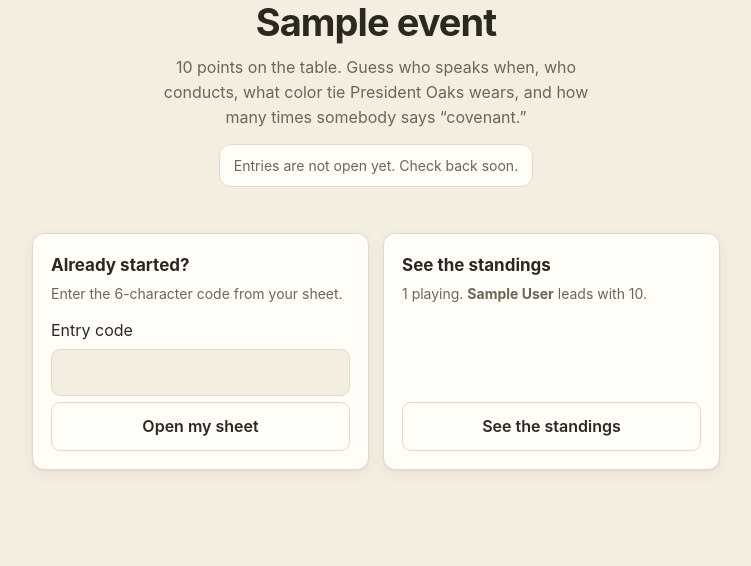
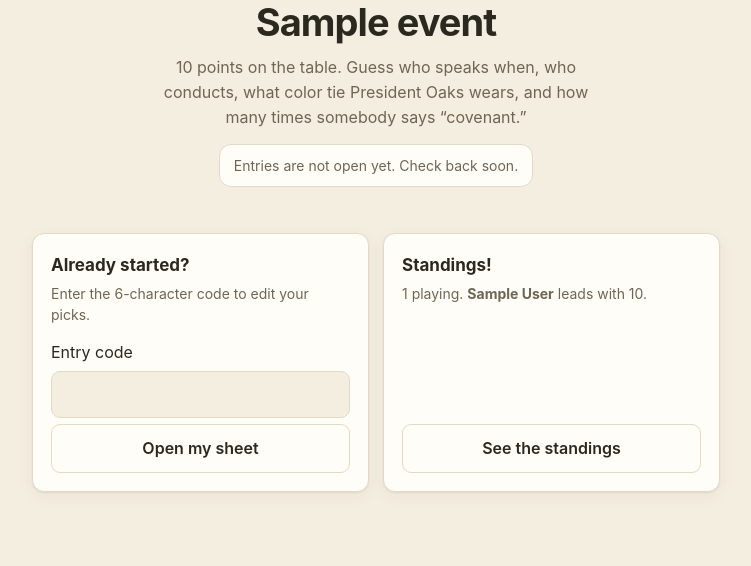
Before and after one commit to kurtisreed/fantasygeneralconference, a PHP site: page / in a window 1280 px wide. Shown: the part 452-1018 px from the top of the page, without its empty margins (264-1015 px from the left). Before the commit the page ends 923 px from the top, so only its background shows below. Run offline with PHP 8.4, Linux system fonts and the light colour scheme; tables that the repository leaves empty hold one stand-in row (values such as "Sample post"); data that the repository does not hold is empty.

Commit message:
Warmer wording on the three front-page cards
"Make new picks!" and "Standings!" rather than the flatter labels, and the
resume card now says what the code is for — editing your picks — instead of
where to find it.

Co-Authored-By: Claude Opus 5 <noreply@anthropic.com>

```diff
--- a/index.php
+++ b/index.php
@@ -83,8 +83,8 @@ page_head('Play');
 
   <?php if ($open): ?>
   <section class="card choice">
-    <h2>Start a new sheet</h2>
-    <p class="muted">Make your picks before Saturday morning.</p>
+    <h2>Make new picks!</h2>
+    <p class="muted">Make your picks before General Conference starts.</p>
     <form method="post">
       <?= csrf_field() ?>
       <label for="display_name">Your name</label>
@@ -97,7 +97,7 @@ page_head('Play');
 
   <section class="card choice">
     <h2>Already started?</h2>
-    <p class="muted">Enter the 6-character code from your sheet.</p>
+    <p class="muted">Enter the 6-character code to edit your picks.</p>
     <form method="post">
       <?= csrf_field() ?>
       <input type="hidden" name="action" value="resume">
@@ -109,7 +109,7 @@ page_head('Play');
   </section>
 
   <section class="card choice">
-    <h2>See the standings</h2>
+    <h2>Standings!</h2>
     <p class="muted">
       <?php if (!$board): ?>
         Nobody has turned in a sheet yet.
```
